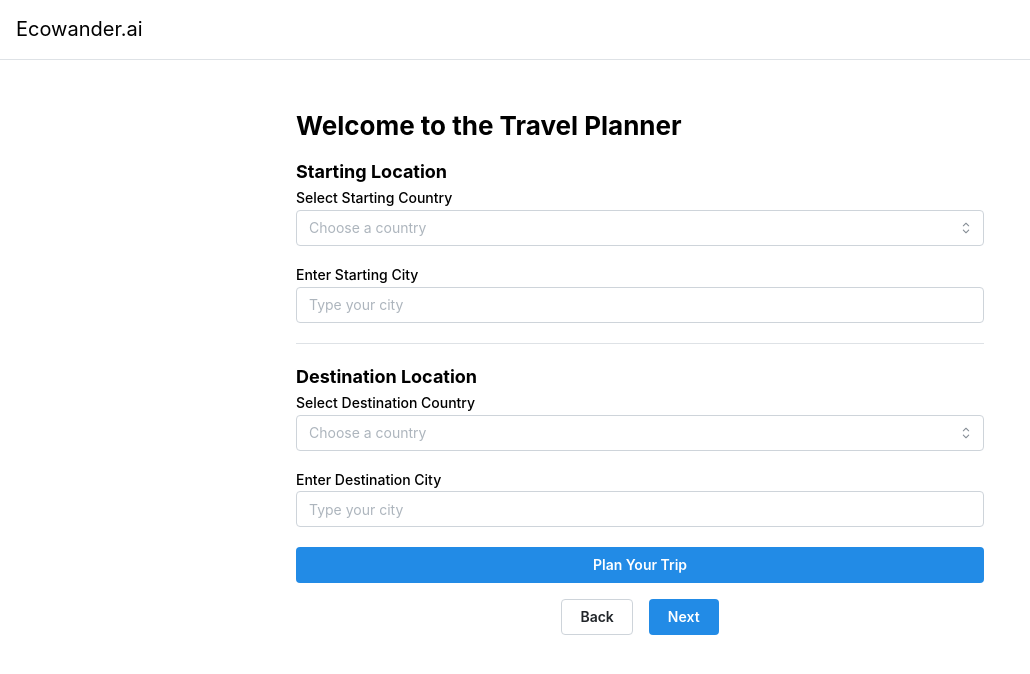
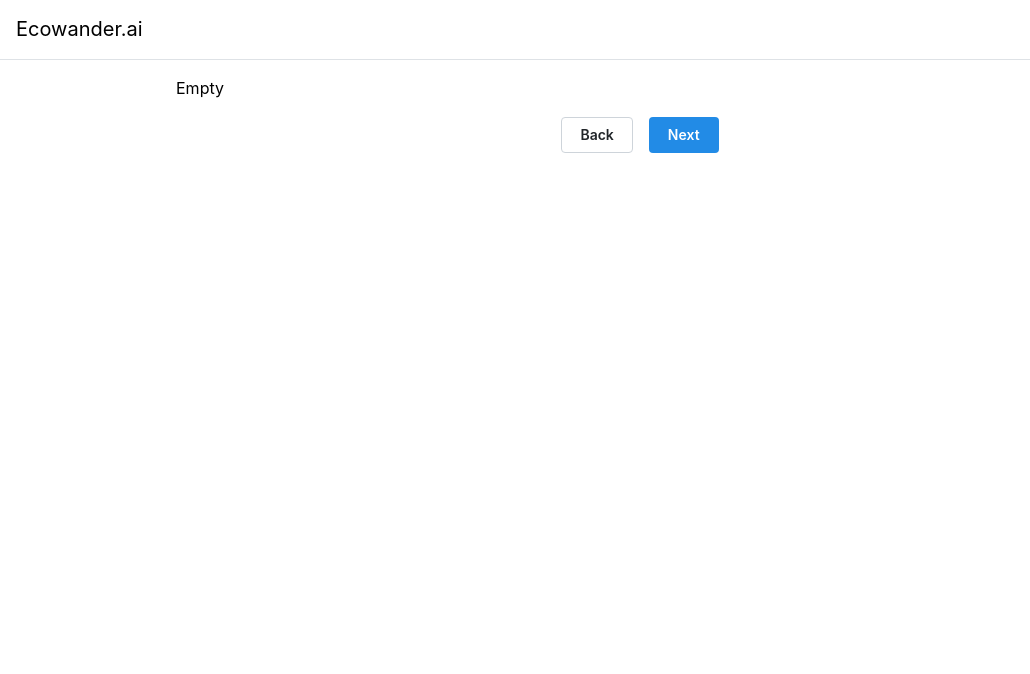
Before and after one commit to apramm/Ecowander.ai, a React (Vite) app in the folder Frontend/: page / in a window 1280 px wide. Both pictures are taken after a click on the button "Next". Shown: the top 674 px of the page, without its empty margins (0-1030 px from the left). Built offline with nearby package versions, Linux system fonts and the light colour scheme.

Commit message:
Connect LandingPage to global form

```diff
--- a/Frontend/src/App.tsx
+++ b/Frontend/src/App.tsx
@@ -12,13 +12,7 @@ import { useState } from 'react';
 import { motion } from 'framer-motion';
 import { useDisclosure } from '@mantine/hooks';
 
-const steps = [
-  { id: 1, content: 'Step 1', component: <LandingPage /> },
-  { id: 2, content: 'Step 2', component: <LandingPage /> },
-  { id: 3, content: 'Step 3', component: <LandingPage /> },
-];
-
-interface FormData {
+export interface FormData {
   startLocation: string; // e.g. "Paris, France" (city, country)
   endLocation: string; // e.g. "New York, United States" (city, country)
   startDate: string; // e.g. 2024-02-27
@@ -34,8 +28,8 @@ function App() {
   const [currentStep, setCurrentStep] = useState(0);
   const [opened, { toggle }] = useDisclosure();
   const [formData, setFormData] = useState<FormData>({
-    startLocation: '',
-    endLocation: '', // e.g. "New York, United States" (city, country)
+    startLocation: ',',
+    endLocation: ',', // e.g. "New York,United States" (city, country)
     startDate: '', // e.g. 2024-02-27
     endDate: '',
     budgetInDollars: 0, // e.g. 3323233
@@ -44,6 +38,18 @@ function App() {
     mustSeeAttractions: [],
     additionalInfo: '',
   });
+
+  const steps = [
+    {
+      id: 1,
+      content: 'Step 1',
+      component: <LandingPage formData={formData} setFormData={setFormData} />,
+    },
+    { id: 2, content: 'Step 2', component: <Text>Empty</Text> },
+    { id: 3, content: 'Step 3', component: <Text>Empty</Text> },
+  ];
+
+  console.log(formData);
 
   const handleNext = () => {
     if (currentStep < steps.length - 1) {
--- a/Frontend/src/pages/LandingPage.tsx
+++ b/Frontend/src/pages/LandingPage.tsx
@@ -1,4 +1,3 @@
-import { useState } from 'react';
 import {
   Box,
   Select,
@@ -8,20 +7,20 @@ import {
   Button,
   Divider,
 } from '@mantine/core';
-import { countries } from './countries';
+import { countries } from './Countries.tsx';
+import { FormData } from '../App';
 
 const countryOptions = countries.map(country => ({
   value: country,
   label: country,
 }));
 
-const LandingPage = () => {
-  const [selectedCountry1, setSelectedCountry1] = useState<string | null>(null);
-  const [city1, setCity1] = useState<string>('');
+interface LandingPageProps {
+  formData: FormData;
+  setFormData: React.Dispatch<React.SetStateAction<FormData>>;
+}
 
-  const [selectedCountry2, setSelectedCountry2] = useState<string | null>(null);
-  const [city2, setCity2] = useState<string>('');
-
+const LandingPage: React.FC<LandingPageProps> = ({ formData, setFormData }) => {
   return (
     <Container size="sm" mt="xl">
       <Title order={2}>Welcome to the Travel Planner</Title>
@@ -32,16 +31,32 @@ const LandingPage = () => {
           label="Select Starting Country"
           placeholder="Choose a country"
           data={countryOptions}
-          value={selectedCountry1}
-          onChange={setSelectedCountry1}
+          value={formData.startLocation.split(',')[0]}
+          onChange={value =>
+            setFormData(prevFormData => {
+              const prevCity = prevFormData.startLocation.split(',')[1];
+              return {
+                ...prevFormData,
+                startLocation: `${value},${prevCity}`,
+              };
+            })
+          }
           mb="md" // Adds margin to the bottom
         />
 
         <TextInput
           label="Enter Starting City"
           placeholder="Type your city"
-          value={city1}
-          onChange={event => setCity1(event.currentTarget.value)}
+          value={formData.startLocation.split(',')[1]}
+          onChange={event =>
+            setFormData(prevFormData => {
+              const prevCountry = prevFormData.startLocation.split(',')[0];
+              return {
+                ...prevFormData,
+                startLocation: `${prevCountry},${event.currentTarget.value}`,
+              };
+            })
+          }
           mb="lg" // Adds margin to the bottom for spacing
         />
 
@@ -52,16 +67,32 @@ const LandingPage = () => {
           label="Select Destination Country"
           placeholder="Choose a country"
           data={countryOptions}
-          value={selectedCountry2}
-          onChange={setSelectedCountry2}
+          value={formData.endLocation.split(',')[1]}
+          onChange={value =>
+            setFormData(prevFormData => {
+              const prevCity = prevFormData.endLocation.split(',')[0];
+              return {
+                ...prevFormData,
+                endLocation: `${prevCity},${value}`,
+              };
+            })
+          }
           mb="md"
         />
 
         <TextInput
           label="Enter Destination City"
           placeholder="Type your city"
-          value={city2}
-          onChange={event => setCity2(event.currentTarget.value)}
+          value={formData.endLocation.split(',')[0]}
+          onChange={event =>
+            setFormData(prevFormData => {
+              const prevCountry = prevFormData.endLocation.split(',')[1];
+              return {
+                ...prevFormData,
+                endLocation: `${event.currentTarget.value},${prevCountry}`,
+              };
+            })
+          }
           mb="lg"
         />
       </Box>
```
